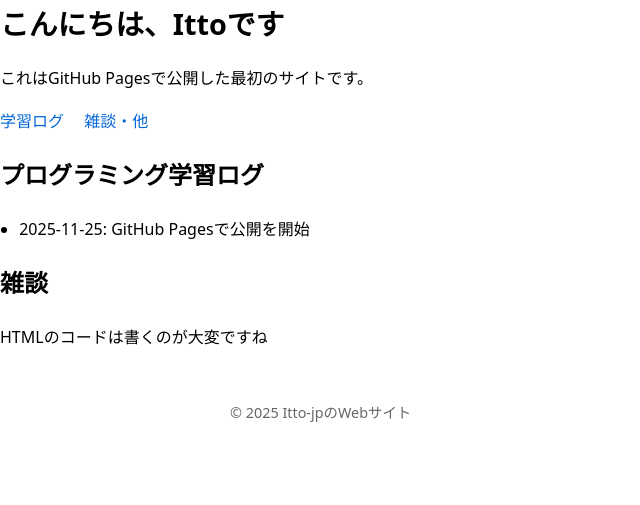
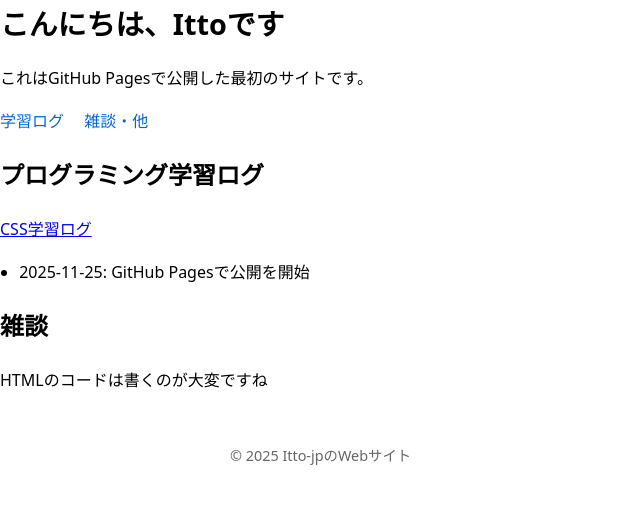
Before and after one commit to Itto-jp/Itto-jp.github.io, a plain HTML site: page index.html in a window 1280 px wide. Shown: the whole page, without its empty margins (0-640 px from the left). Drawn offline with Linux system fonts and the light colour scheme.

Commit message:
Update index.html

```diff
--- a/index.html
+++ b/index.html
@@ -54,6 +54,7 @@
       <a href="#talks">雑談・他</a>
     </nav>
     <h2 id="p_log">プログラミング学習ログ</h2>
+    <a href="study_css.html">CSS学習ログ</a>
     <ul>
       <li>2025-11-25: GitHub Pagesで公開を開始</li>
     </ul>
```
